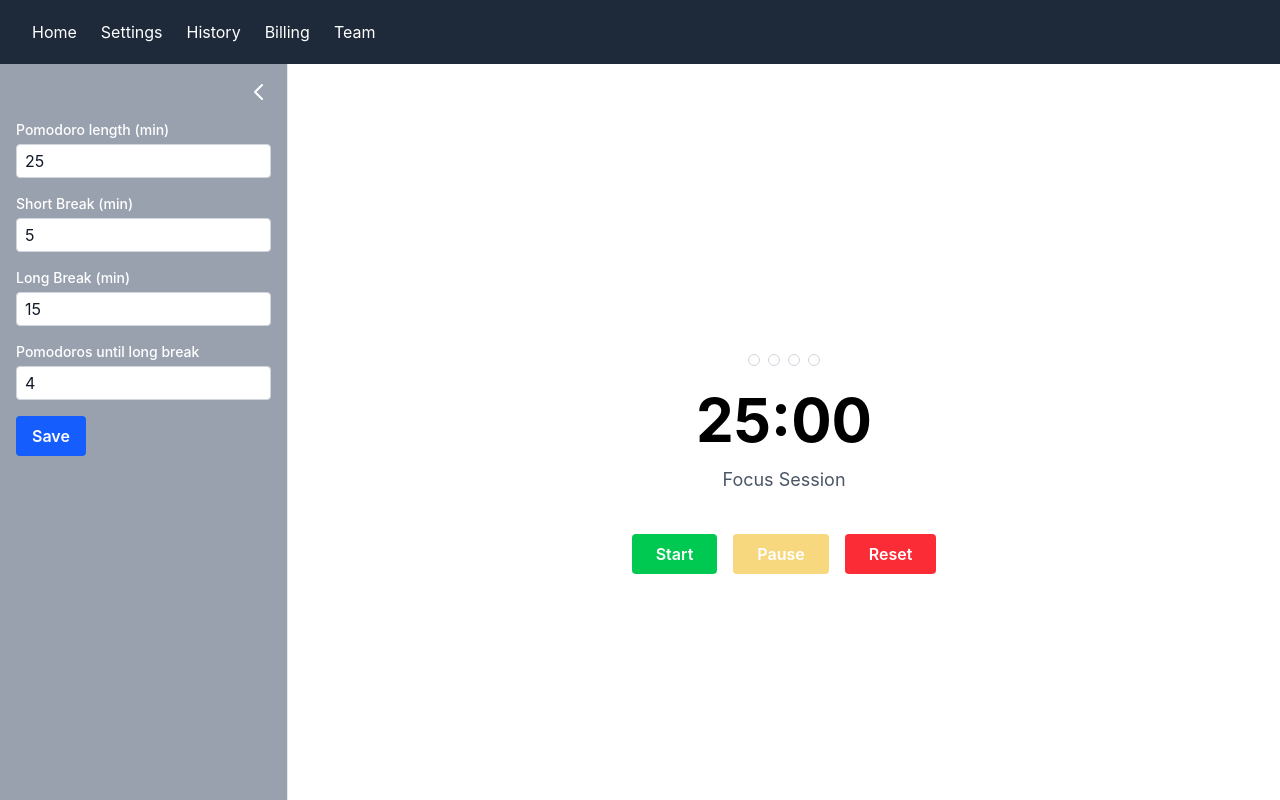
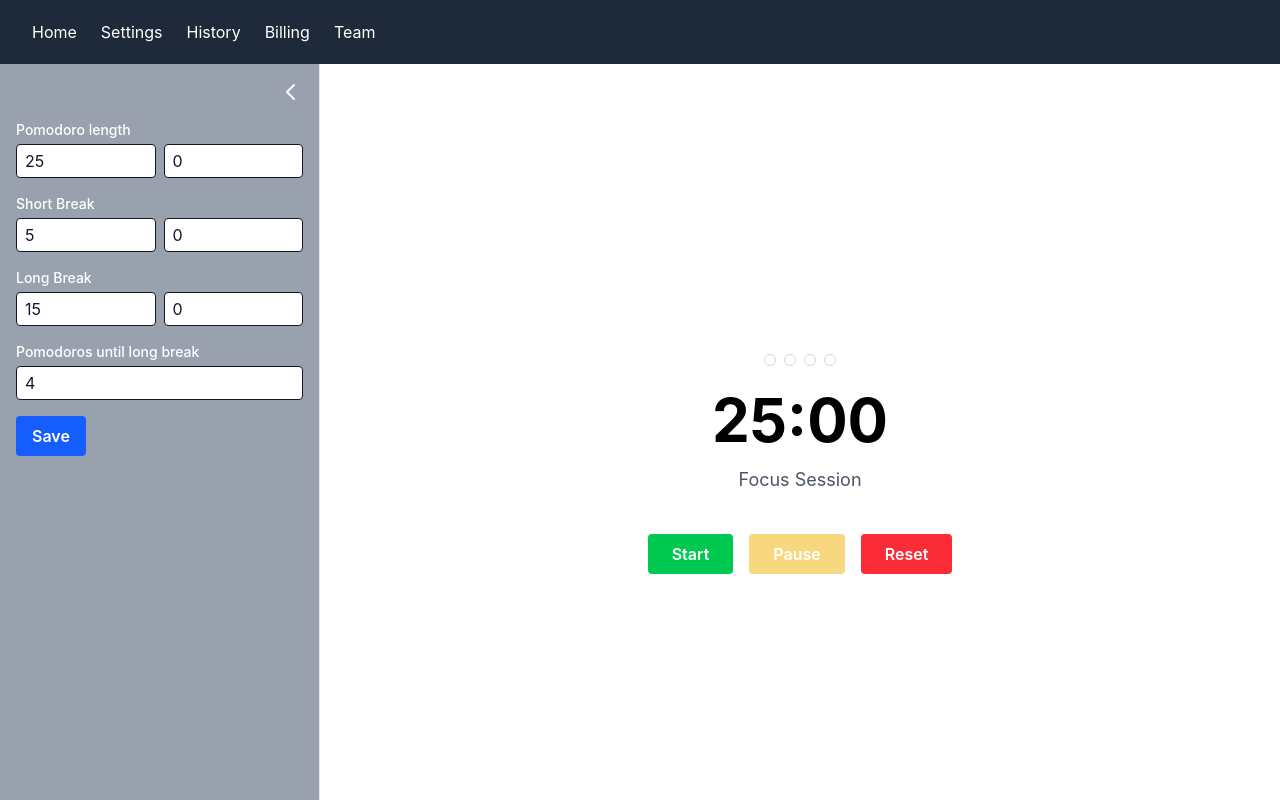
Before and after one commit to charlie-fitzgerald/pomodoro, a React (Vite) app in the folder quickstart-react/: page / in a window 1280 px wide. Built offline with nearby package versions, Linux system fonts and the light colour scheme.

Commit message:
More control over timer. Fix bug where it saves twice after a focus session finishes.

```diff
--- a/quickstart-react/src/components/SettingsPanel.jsx
+++ b/quickstart-react/src/components/SettingsPanel.jsx
@@ -7,24 +7,73 @@ export default function SettingsPanel({ disabled }) {
   const [form, setForm] = useState(settings);
   const [isOpen, setIsOpen] = useState(true);
 
-  // Sync form state when settings load or change
+  // Keep form in sync with saved settings
   useEffect(() => {
     setForm(settings);
   }, [settings]);
 
-  const handleChange = (e) => {
+  const handleChange = e => {
     const { name, value } = e.target;
     setForm(prev => ({ ...prev, [name]: Number(value) }));
   };
 
-  const handleSubmit = (e) => {
+  const handleSubmit = e => {
     e.preventDefault();
-    if (Object.values(form).some(v => v <= 0)) {
-      alert('All values must be positive numbers.');
+
+    // Validate: all ≥ 0, seconds < 60
+    const keys = [
+      'focusMin','focusSec',
+      'shortBreakMin','shortBreakSec',
+      'longBreakMin','longBreakSec',
+      'longBreakFreq'
+    ];
+
+    for (let key of keys) {
+      const v = form[key];
+      if (v < 0 || (key.endsWith('Sec') && v > 59) || (key === 'longBreakFreq' && v < 1)) {
+        alert('Please enter valid numbers:\n– Minutes ≥ 0\n– Seconds 0–59\n– Pomodoros until long break ≥ 1');
         return;
       }
+    }
+
     updateSettings(form);
   };
+
+  // Helper to render two inputs (min + sec)
+  const fieldGroup = (label, minName, secName) => (
+    <div>
+      <label className="block text-sm font-medium mb-1">{label}</label>
+      <div className="flex space-x-2">
+        <input
+          type="number"
+          name={minName}
+          min="0"
+          value={form[minName]}
+          onChange={handleChange}
+          disabled={disabled}
+          placeholder="Min"
+          className={`
+            w-1/2 bg-white dark:bg-gray-700 border rounded px-2 py-1
+            ${disabled ? 'opacity-50 cursor-not-allowed' : 'text-gray-900 dark:text-white'}
+          `}
+        />
+        <input
+          type="number"
+          name={secName}
+          min="0"
+          max="59"
+          value={form[secName]}
+          onChange={handleChange}
+          disabled={disabled}
+          placeholder="Sec"
+          className={`
+            w-1/2 bg-white dark:bg-gray-700 border rounded px-2 py-1
+            ${disabled ? 'opacity-50 cursor-not-allowed' : 'text-gray-900 dark:text-white'}
+          `}
+        />
+      </div>
+    </div>
+  );
 
   return (
     <div
@@ -33,15 +82,14 @@ export default function SettingsPanel({ disabled }) {
         flex flex-col
         bg-gray-400 dark:bg-gray-800
         text-white
-        transition-all duration-300 ease-in-out
-        overflow-hidden
+        transition-all duration-300 ease-in-out overflow-hidden
         ${isOpen
-          ? 'w-72 p-4 border-r border-gray-200 dark:border-gray-700'
+          ? 'w-80 p-4 border-r border-gray-200 dark:border-gray-700'
           : 'w-16 p-2 border-none'
         }
       `}
     >
-      {/* collapse/expand toggle */}
+      {/* Collapse/Expand Toggle */}
       <button
         onClick={() => setIsOpen(o => !o)}
         className="self-end mb-4 focus:outline-none"
@@ -58,38 +106,30 @@ export default function SettingsPanel({ disabled }) {
         </svg>
       </button>
 
-      {/* only render the form when expanded */}
       {isOpen && (
         <form onSubmit={handleSubmit} className="flex-1 overflow-y-auto space-y-4">
-          {[
-            { label: 'Pomodoro length (min)',        name: 'focus' },
-            { label: 'Short Break (min)',            name: 'shortBreak' },
-            { label: 'Long Break (min)',             name: 'longBreak' },
-            { label: 'Pomodoros until long break',   name: 'longBreakFreq' },
-          ].map(({ label, name }) => (
-            <div key={name}>
-              <label className="block text-sm font-medium mb-1">{label}</label>
+          {fieldGroup('Pomodoro length', 'focusMin', 'focusSec')}
+          {fieldGroup('Short Break', 'shortBreakMin', 'shortBreakSec')}
+          {fieldGroup('Long Break', 'longBreakMin', 'longBreakSec')}
+
+          {/* Single-input for “pomodoros until long break” */}
+          <div>
+            <label className="block text-sm font-medium mb-1">
+              Pomodoros until long break
+            </label>
             <input
               type="number"
-                name={name}
+              name="longBreakFreq"
               min="1"
-                value={form[name]}
+              value={form.longBreakFreq}
               onChange={handleChange}
               disabled={disabled}
               className={`
-                  w-full
-                  bg-white dark:bg-gray-700
-                  border border-gray-300 dark:border-gray-600
-                  rounded
-                  px-2 py-1
-                  ${disabled
-                    ? 'opacity-50 cursor-not-allowed'
-                    : 'text-gray-900 dark:text-white'
-                  }
+                w-full bg-white dark:bg-gray-700 border rounded px-2 py-1
+                ${disabled ? 'opacity-50 cursor-not-allowed' : 'text-gray-900 dark:text-white'}
               `}
             />
           </div>
-          ))}
 
           <div className="flex items-center space-x-2">
             <button
@@ -109,7 +149,7 @@ export default function SettingsPanel({ disabled }) {
                 <span className="cursor-help">?</span>
                 <div className="
                   absolute bottom-full mb-2 left-1/2 transform -translate-x-1/2
-                  w-36 text-xs text-white bg-gray-900 p-2 rounded
+                  w-40 text-xs text-white bg-gray-900 p-2 rounded
                   opacity-0 group-hover:opacity-100 transition-opacity
                 ">
                   Pause the timer to edit settings
--- a/quickstart-react/src/context/SettingsContext.jsx
+++ b/quickstart-react/src/context/SettingsContext.jsx
@@ -1,19 +1,27 @@
+// /src/context/SettingsContext.jsx
 import { createContext, useContext, useState, useEffect } from 'react';
 import { loadSettings, saveSettings } from '../services/storage';
+
+const defaultSettings = {
+  focusMin: 25,
+  focusSec: 0,
+  shortBreakMin: 5,
+  shortBreakSec: 0,
+  longBreakMin: 15,
+  longBreakSec: 0,
+  longBreakFreq: 4,
+};
 
 const SettingsContext = createContext();
 
 export function SettingsProvider({ children }) {
-  const [settings, setSettings] = useState({
-    focus: 25,
-    shortBreak: 5,
-    longBreak: 15,
-    longBreakFreq: 4,
-  });
+  const [settings, setSettings] = useState(defaultSettings);
 
   useEffect(() => {
     loadSettings().then(saved => {
-      if (saved) setSettings(saved);
+      if (saved) {
+        setSettings({ ...defaultSettings, ...saved });
+      }
     });
   }, []);
 
@@ -31,6 +39,8 @@ export function SettingsProvider({ children }) {
 
 export function useSettings() {
   const ctx = useContext(SettingsContext);
-  if (!ctx) throw new Error('useSettings must be inside SettingsProvider');
+  if (!ctx) {
+    throw new Error('useSettings must be used within a SettingsProvider');
+  }
   return ctx;
 }
--- a/quickstart-react/src/hooks/usePomodoro.js
+++ b/quickstart-react/src/hooks/usePomodoro.js
@@ -7,11 +7,11 @@ export function usePomodoro({
   longBreakDuration,
   longBreakAfter,
 }) {
-  const [secondsLeft, setSecondsLeft]       = useState(focusDuration);
-  const [sessionType, setSessionType]       = useState('focus');
-  const [sessionCount, setSessionCount]     = useState(0);    // total completed focus sessions
-  const [cycleCount, setCycleCount]         = useState(0);    // focus sessions since last long break
-  const [isRunning, setIsRunning]           = useState(false);
+  const [secondsLeft, setSecondsLeft]   = useState(focusDuration);
+  const [sessionType, setSessionType]   = useState('focus');
+  const [sessionCount, setSessionCount] = useState(0);
+  const [cycleCount, setCycleCount]     = useState(0);
+  const [isRunning, setIsRunning]       = useState(false);
   const intervalRef = useRef(null);
 
   const startSession = useCallback((type) => {
@@ -28,37 +28,37 @@ export function usePomodoro({
 
   const handleSessionEnd = useCallback(() => {
     if (sessionType === 'focus') {
-      // finished a focus session
       setSessionCount(prev => prev + 1);
       setCycleCount(prevCycle => {
-        const nextCycle = prevCycle + 1;
-        if (nextCycle === longBreakAfter) {
+        const next = prevCycle + 1;
+        if (next === longBreakAfter) {
           startSession('longBreak');
         } else {
           startSession('shortBreak');
         }
-        return nextCycle;
+        return next;
       });
     } else {
-      // finished a break
       if (sessionType === 'longBreak') {
-        // reset cycle count after long break
         setCycleCount(0);
       }
       startSession('focus');
     }
   }, [sessionType, longBreakAfter, startSession]);
 
-  // ticking & session rollover
   useEffect(() => {
     if (!isRunning) return;
     clearInterval(intervalRef.current);
 
     intervalRef.current = setInterval(() => {
       setSecondsLeft(prev => {
-        if (prev === 1) {
+        if (prev <= 1) {
+          // prevent double-calling on rapid ticks or StrictMode remounts
           clearInterval(intervalRef.current);
-          handleSessionEnd();
+          if (intervalRef.current) {
+            handleSessionEnd();
+            intervalRef.current = null;
+          }
           return 0;
         }
         return prev - 1;
@@ -68,7 +68,7 @@ export function usePomodoro({
     return () => clearInterval(intervalRef.current);
   }, [isRunning, sessionType, handleSessionEnd]);
 
-  // sync secondsLeft when durations change (only if not running)
+  // sync remaining time when durations or sessionType change (only when paused)
   useEffect(() => {
     if (!isRunning) {
       setSecondsLeft(
@@ -79,19 +79,13 @@ export function usePomodoro({
           : longBreakDuration
       );
     }
-  }, [
-    focusDuration,
-    shortBreakDuration,
-    longBreakDuration,
-    sessionType,
-    isRunning,
-  ]);
+  }, [focusDuration, shortBreakDuration, longBreakDuration, sessionType]);
 
-  // controls
   const start = () => setIsRunning(true);
   const pause = () => setIsRunning(false);
   const reset = () => {
     clearInterval(intervalRef.current);
+    intervalRef.current = null;
     setIsRunning(false);
     setSessionType('focus');
     setSecondsLeft(focusDuration);
@@ -99,7 +93,6 @@ export function usePomodoro({
     setCycleCount(0);
   };
 
-  // formatted time
   const minutes = String(Math.floor(secondsLeft / 60)).padStart(2, '0');
   const seconds = String(secondsLeft % 60).padStart(2, '0');
 
@@ -111,7 +104,7 @@ export function usePomodoro({
     start,
     pause,
     reset,
-    cycleCount,    // focus sessions since last long break
-    sessionCount,  // total completed focus sessions
+    cycleCount,
+    sessionCount,
   };
 }
--- a/quickstart-react/src/pages/Home.jsx
+++ b/quickstart-react/src/pages/Home.jsx
@@ -1,14 +1,19 @@
 // /src/pages/Home.jsx
 import React from 'react';
 import { useSettings } from '../context/SettingsContext';
-import { usePomodoro }  from '../hooks/usePomodoro';
-import SettingsPanel    from '../components/SettingsPanel';
-import PomodoroTimer    from '../components/PomodoroTimer';
+import { usePomodoro } from '../hooks/usePomodoro';
+import SettingsPanel from '../components/SettingsPanel';
+import PomodoroTimer from '../components/PomodoroTimer';
 
 export default function Home() {
   const { settings } = useSettings();
 
-  // single hook instance here
+  // derive total seconds from MM:SS fields
+  const focusDuration      = settings.focusMin      * 60 + settings.focusSec;
+  const shortBreakDuration = settings.shortBreakMin * 60 + settings.shortBreakSec;
+  const longBreakDuration  = settings.longBreakMin  * 60 + settings.longBreakSec;
+  const longBreakAfter     = settings.longBreakFreq;
+
   const {
     minutes,
     seconds,
@@ -18,22 +23,23 @@ export default function Home() {
     pause,
     reset,
     cycleCount,
-    sessionCount
+    sessionCount,
   } = usePomodoro({
-    focusDuration:      settings.focus * 60,
-    shortBreakDuration: settings.shortBreak * 60,
-    longBreakDuration:  settings.longBreak * 60,
-    longBreakAfter:     settings.longBreakFreq,
+    focusDuration,
+    shortBreakDuration,
+    longBreakDuration,
+    longBreakAfter,
   });
 
   return (
     <div className="flex h-screen">
-      <aside className="w-72">
-        {/* pass the running state as a prop */}
+      {/* sidebar grows/shrinks with collapsed state */}
+      <aside className="flex-none">
         <SettingsPanel disabled={isRunning} />
       </aside>
+
+      {/* main timer area */}
       <main className="flex-1 flex flex-col items-center justify-center p-6">
-        {/* now the timer just takes props instead of calling the hook itself */}
         <PomodoroTimer
           minutes={minutes}
           seconds={seconds}
@@ -44,7 +50,7 @@ export default function Home() {
           reset={reset}
           cycleCount={cycleCount}
           sessionCount={sessionCount}
-          longBreakAfter={settings.longBreakFreq}
+          longBreakAfter={longBreakAfter}
         />
       </main>
     </div>
```
Lines whose indentation alone changed are shown as unchanged.
